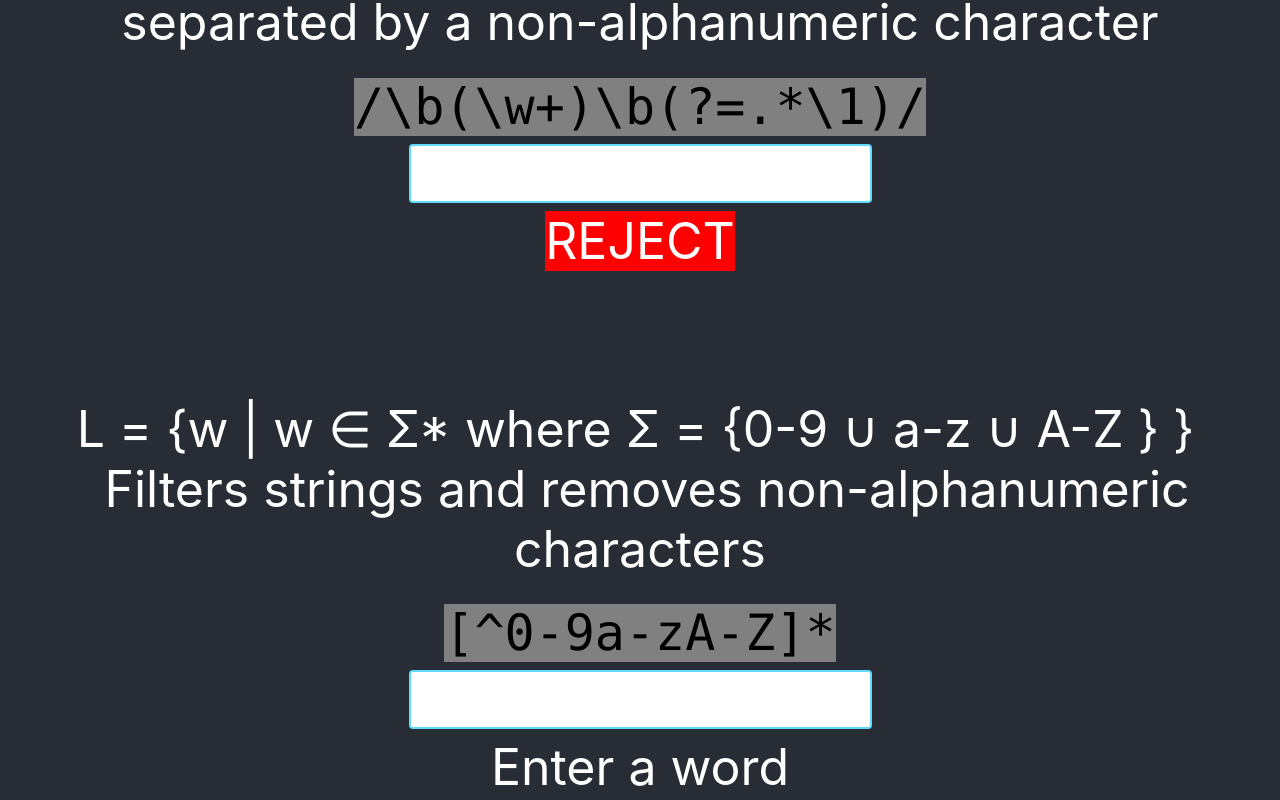
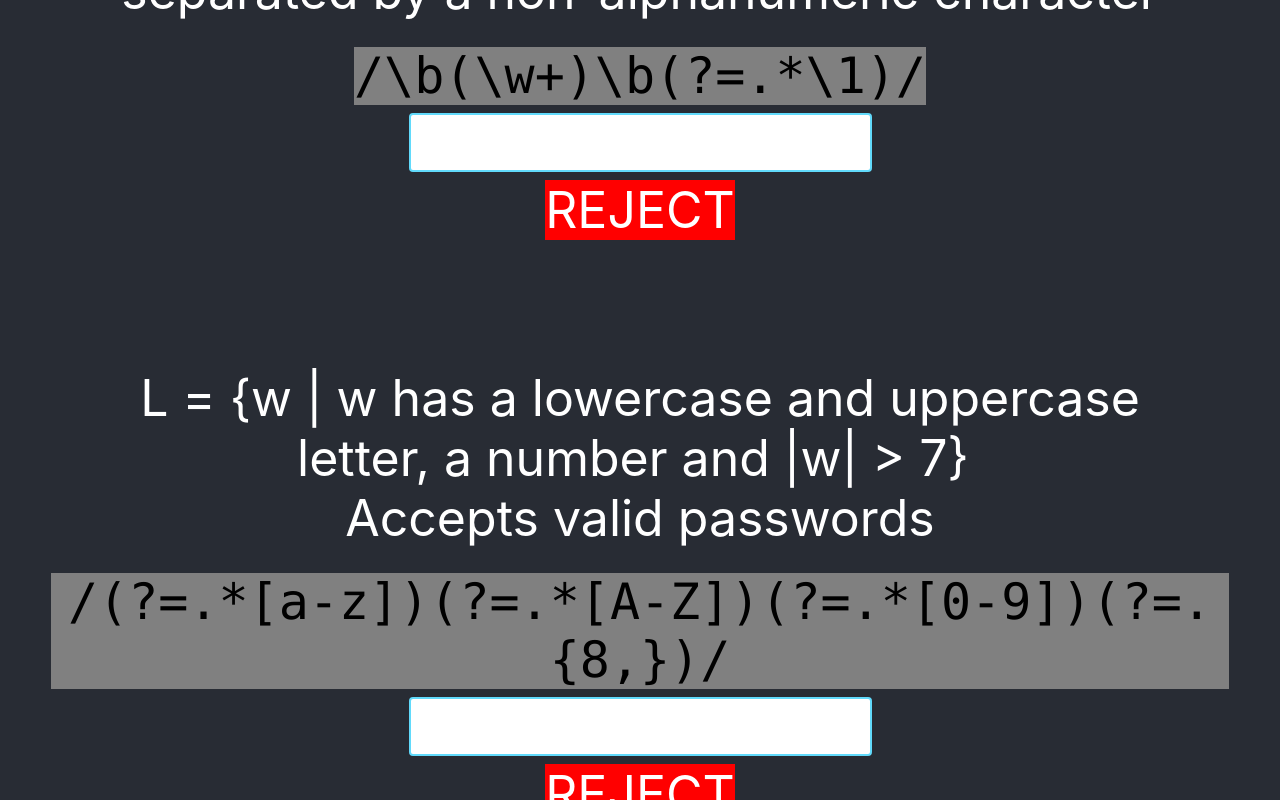
Before and after one commit to icowen/javascript-regex, a React (Create React App) app: page / in a window 1280 px wide. Shown: the part 3415-4215 px from the top of the page. Built offline with nearby package versions, Linux system fonts and the light colour scheme.

Commit message:
Added password validation and some css changes.

```diff
--- a/src/App.js
+++ b/src/App.js
@@ -30,6 +30,11 @@ class App extends Component {
         return re.test(s);
     }
 
+    validPassword(s) {
+        let re = /(?=.*[a-z])(?=.*[A-Z])(?=.*[0-9])(?=.{8,})/;
+        return re.test(s);
+    }
+
     render() {
         let sigma = '\u03A3';
         let union = '\u222A';
@@ -38,6 +43,7 @@ class App extends Component {
         let plus = '\u207A';
         let dupWordLang = `L = { (${sigma} ${union} x)* w (${sigma} ${union} x)* x${plus} w (${sigma} ${union} x)* | w ${elementOf} ${sigma} and x ${notElementOf} ${sigma} } \n Strings with a substring duplicated and separated by a non-alphanumeric character`;
         let lettersAndNumbers = `L = {w | w ${elementOf} ${sigma}* where ${sigma} = {0-9 ${union} a-z ${union} A-Z } } \n Filters strings and removes non-alphanumeric characters`;
+        let validPassword = 'L = {w | w has a lowercase and uppercase letter, a number and |w| > 7} \nAccepts valid passwords';
         return (
             <div className="App">
                 <Introduction/>
@@ -53,6 +59,9 @@ class App extends Component {
                 <RegexMatchingComponent expr={this.duplicateWords}
                                         language={dupWordLang}
                                         label={'/\\b(\\w+)\\b(?=.*\\1)/'}/>
+                <RegexMatchingComponent expr={this.validPassword}
+                                        language={validPassword}
+                                        label={'/(?=.*[a-z])(?=.*[A-Z])(?=.*[0-9])(?=.{8,})/'}/>
                 <RegexExampleComponent expr={this.onlyLettersAndNumbers}
                                        language={lettersAndNumbers}
                                        label={'[^0-9a-zA-Z]*'}/>
--- a/src/RegexExampleComponent.css
+++ b/src/RegexExampleComponent.css
@@ -14,3 +14,8 @@ input {
     border: 2px solid #61dafb;
     border-radius: 4px;
 }
+
+.empty {
+    color: darkgray;
+    font-style: italic;
+}
--- a/src/RegexExampleComponent.jsx
+++ b/src/RegexExampleComponent.jsx
@@ -6,19 +6,18 @@ class RegexExampleComponent extends Component {
     constructor(props) {
         super(props);
         this.state = {
-            word: 'Enter a word',
-            filteredWord: 'Enter a word'
+            word: 'Enter a string',
+            filteredWord: 'Enter a string',
         }
     }
 
     regexFunc(s) {
         let filteredWord;
-        if (s) {
+        if(s) {
             filteredWord = this.props.expr(s);
-
         } else {
-            s = 'Enter a word';
-            filteredWord = 'Enter a word';
+            filteredWord = 'Enter a string';
+            s = 'Enter a string';
         }
         this.setState({word: s, filteredWord: filteredWord});
     }
@@ -28,7 +27,7 @@ class RegexExampleComponent extends Component {
             <div className={'regex-block'}>
                 <p>{this.props.language}</p>
                 <code>{this.props.label}</code>
-                <input type={'text'} onChange={(e) => this.regexFunc(e.target.value)}/>
+                <input type={'text'} onChange={(e) => this.regexFunc(e.target.value)} placeholder={'Enter a string of characters'}/>
                 <div>{this.state.word}</div>
                 <div>{this.state.filteredWord}</div>
             </div> );
--- a/src/RegexSyntaxTable.jsx
+++ b/src/RegexSyntaxTable.jsx
@@ -107,7 +107,7 @@ class RegexSyntaxTable extends Component {
                     <td>Matches x only if it is not followed by y</td>
                 </tr>
                 <tr>
-                    <td><code>(?&#60;=y)x)</code></td>
+                    <td><code>(?&#60;=y)x</code></td>
                     <td>Lookbehind- Matches x only if x is preceded by y</td>
                     <td><code>(?&#60;!y)x</code></td>
                     <td>Negated Lookbehind- Matches x only if x is not preceded by y</td>
```
Also changed, not shown: src/CustomregexComponent.jsx (added).
